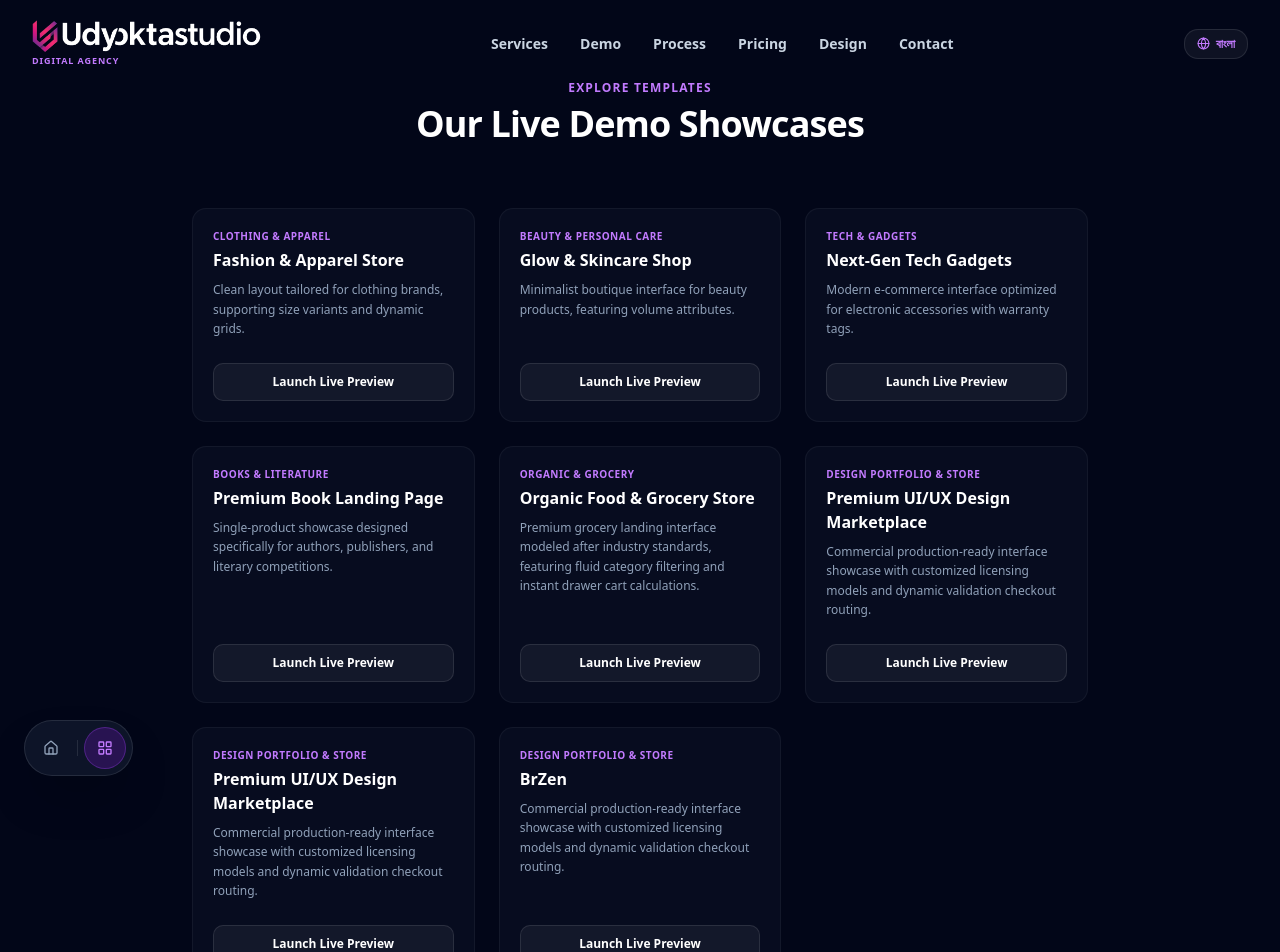
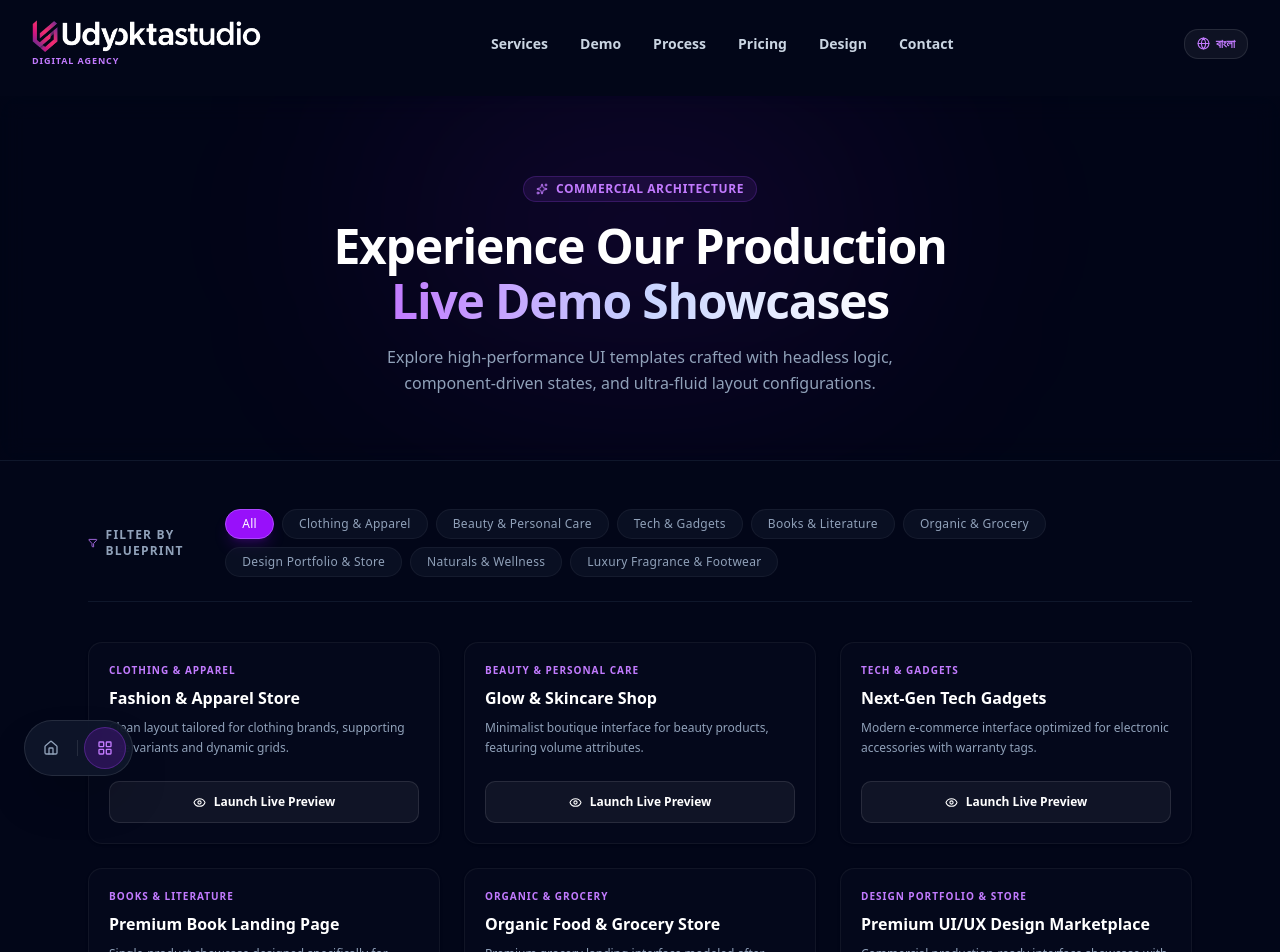
Before and after one commit to devvsakib/UdyoktaStudio, a React (Vite) app: page /demo in a window 1280 px wide. Shown: the top 952 px of the page. Built offline with nearby package versions, Linux system fonts and the light colour scheme.

Commit message:
refactor: demo page

```diff
--- a/src/data/demoRegistry.js
+++ b/src/data/demoRegistry.js
@@ -57,16 +57,16 @@ export const allDemos = [
     },
     {
         slug: "nature",
-        name: "Premium UI/UX Design Marketplace",
-        desc: "Commercial production-ready interface showcase with customized licensing models and dynamic validation checkout routing.",
-        category: "Design Portfolio & Store",
+        name: "Pure & Organic Naturals",
+        desc: "An eco-friendly storefront highlighting herbal remedies, essential oils, and botanical skincare with fluid organic layouts.",
+        category: "Naturals & Wellness",
         type: "custom"
     },
     {
         slug: "brzen",
-        name: "BrZen",
-        desc: "Commercial production-ready interface showcase with customized licensing models and dynamic validation checkout routing.",
-        category: "Design Portfolio & Store",
+        name: "BrZen Luxury Concept Store",
+        desc: "High-end minimalist e-commerce interface featuring multi-variant selectors, fluid editorial grids, and an optimized single-session checkout flow.",
+        category: "Luxury Fragrance & Footwear",
         type: "custom"
     },
 ];
--- a/src/pages/DemoPage.jsx
+++ b/src/pages/DemoPage.jsx
@@ -1,9 +1,9 @@
+import { useState, useMemo } from 'react'
 import { Suspense } from 'react'
 import { useParams, Link, Navigate } from 'react-router-dom'
-import { Home as HomeIcon, ArrowLeft, LayoutGrid } from 'lucide-react'
+import { Home as HomeIcon, ArrowLeft, LayoutGrid, Sparkles, Filter, Eye } from 'lucide-react'
 import DemoStoreTemplate from '@/components/DemoStoreTemplate'
 
-// ডাইনামিক রেজিস্ট্রি এবং স্ট্যান্ডার্ড ডেমো ডাটা ইম্পোর্ট করুন
 import { demoComponents, allDemos } from '@/data/demoRegistry'
 import fashionData from '@/data/fashion.json'
 import cosmeticsData from '@/data/cosmetics.json'
@@ -17,6 +17,18 @@ const standardStoreData = {
 
 export default function DemoPage() {
   const { slug } = useParams()
+
+  const [selectedCategory, setSelectedCategory] = useState('All')
+
+  const categories = useMemo(() => {
+    const list = new Set(allDemos.map(demo => demo.category))
+    return ['All', ...Array.from(list)]
+  }, [])
+
+  const filteredDemos = useMemo(() => {
+    if (selectedCategory === 'All') return allDemos
+    return allDemos.filter(demo => demo.category === selectedCategory)
+  }, [selectedCategory])
 
   const FloatingNavigationDock = (
     <div className="fixed bottom-6 left-6 z-50 flex items-center gap-1 p-1.5 bg-slate-900/90 border border-white/10 rounded-full shadow-2xl backdrop-blur-md">
@@ -40,41 +52,96 @@ export default function DemoPage() {
       >
         <LayoutGrid size={16} className="group-hover:scale-105 transition-transform" />
       </Link>
-
     </div>
   )
 
   if (!slug) {
     return (
-      <div className="min-h-screen bg-slate-950 text-slate-100 py-20 px-6">
+      <div className="min-h-screen bg-slate-950 text-slate-100 pb-24 selection:bg-purple-500/30 pt-24">
         {FloatingNavigationDock}
-        <div className="max-w-4xl mx-auto">
-          <div className="text-center mb-16">
-            <span className="text-xs font-bold uppercase tracking-widest text-purple-400 block mb-2">
-              Explore Templates
-            </span>
-            <h1 className="text-3xl sm:text-4xl font-black text-white tracking-tight mb-4">
-              Our Live Demo Showcases
+
+        {/* IMPROVED HERO & HEADER SECTION */}
+        <header className="relative overflow-hidden border-b border-slate-900 bg-slate-950/40 backdrop-blur-md pt-20 pb-16">
+          {/* Background Ambient Glow Effect */}
+          <div className="absolute top-0 left-1/2 -translate-x-1/2 w-[500px] h-[250px] bg-purple-600/10 blur-[120px] rounded-full pointer-events-none" />
+
+          <div className="max-w-6xl mx-auto px-6 text-center relative z-10">
+            <div className="inline-flex items-center gap-2 px-3 py-1 bg-purple-500/10 border border-purple-500/20 rounded-full text-xs font-semibold text-purple-400 tracking-wider uppercase mb-4">
+              <Sparkles size={12} /> Commercial Architecture
+            </div>
+
+            <h1 className="text-4xl sm:text-5xl font-black text-white tracking-tight mb-4 max-w-2xl mx-auto leading-[1.15]">
+              Experience Our Production <br/>
+              <span className="bg-clip-text text-transparent bg-gradient-to-r from-purple-400 via-indigo-200 to-white">Live Demo Showcases</span>
             </h1>
+
+            <p className="text-sm sm:text-base text-slate-400 max-w-xl mx-auto leading-relaxed">
+              Explore high-performance UI templates crafted with headless logic, component-driven states, and ultra-fluid layout configurations.
+            </p>
+          </div>
+        </header>
+
+        {/* CONTROLS & FILTER SECTION */}
+        <section className="max-w-6xl mx-auto px-6 mt-12">
+          <div className="flex flex-col sm:flex-row sm:items-center justify-between gap-4 border-b border-slate-900 pb-6 mb-10">
+            <div className="flex items-center gap-2 text-xs font-bold uppercase tracking-widest text-slate-400">
+              <Filter size={14} className="text-purple-400" /> Filter by Blueprint
+            </div>
+
+            {/* Category Pills Slider */}
+            <div className="flex flex-wrap gap-2">
+              {categories.map((category) => (
+                <button
+                  key={category}
+                  onClick={() => setSelectedCategory(category)}
+                  className={`px-4 py-1.5 rounded-full text-xs font-medium tracking-wide border transition-all duration-200 ${
+                    selectedCategory === category
+                      ? "bg-purple-600 text-white border-purple-500 shadow-lg shadow-purple-600/20"
+                      : "bg-slate-900/60 text-slate-400 border-white/5 hover:border-white/10 hover:text-white"
+                  }`}
+                >
+                  {category}
+                </button>
+              ))}
+            </div>
           </div>
 
-          <div className="grid sm:grid-cols-2 md:grid-cols-3 gap-6">
-            {allDemos.map((demo) => (
-              <div key={demo.slug} className="flex flex-col bg-slate-900/40 border border-white/5 rounded-xl p-5">
+          {/* DYNAMIC SKELETON GRIDS */}
+          <div className="grid sm:grid-cols-2 lg:grid-cols-3 gap-6">
+            {filteredDemos.map((demo) => (
+              <div
+                key={demo.slug}
+                className="group flex flex-col bg-slate-900/20 hover:bg-slate-900/40 border border-white/5 hover:border-purple-500/20 rounded-xl p-5 transition-all duration-300 shadow-sm hover:shadow-xl hover:-translate-y-0.5"
+              >
                 <div className="grow">
-                  <span className="text-[10px] font-bold text-purple-400 uppercase tracking-wider block mb-1">
+                  <span className="text-[10px] font-bold text-purple-400 uppercase tracking-widest block mb-2">
                     {demo.category}
                   </span>
-                  <h3 className="text-base font-bold text-white mb-2">{demo.name}</h3>
-                  <p className="text-xs text-slate-400 leading-relaxed mb-6">{demo.desc}</p>
+                  <h3 className="text-base font-bold text-white mb-2 group-hover:text-purple-300 transition-colors">
+                    {demo.name}
+                  </h3>
+                  <p className="text-xs text-slate-400 leading-relaxed mb-6">
+                    {demo.desc}
+                  </p>
                 </div>
-                <Link to={`/demo/${demo.slug}`} className="w-full text-center px-4 py-2.5 bg-white/5 border border-white/10 text-white font-semibold text-xs rounded-lg block">
-                  Launch Live Preview
+
+                <Link
+                  to={`/demo/${demo.slug}`}
+                  className="w-full text-center px-4 py-3 bg-white/5 group-hover:bg-purple-600 border border-white/10 group-hover:border-purple-500 text-white font-semibold text-xs rounded-lg flex items-center justify-center gap-2 transition-all duration-200"
+                >
+                  <Eye size={13} /> Launch Live Preview
                 </Link>
               </div>
             ))}
           </div>
-        </div>
+
+          {/* EMPTY FILTER STATE */}
+          {filteredDemos.length === 0 && (
+            <div className="text-center py-16 bg-slate-900/10 border border-dashed border-white/5 rounded-xl">
+              <p className="text-sm text-slate-500">No active demos available inside this specification.</p>
+            </div>
+          )}
+        </section>
       </div>
     )
   }
@@ -84,15 +151,13 @@ export default function DemoPage() {
     return (
       <div className="relative">
         {FloatingNavigationDock}
-        {/* lazy loading এর কারণে ফাইল ডাউনলোড হওয়ার সময় Loading... টেক্সটটি দেখাবে */}
-        <Suspense fallback={<div className="min-h-screen flex items-center justify-center bg-slate-950 text-white text-xs">Loading Live Preview...</div>}>
+        <Suspense fallback={<div className="min-h-screen flex items-center justify-center bg-slate-950 text-white text-xs tracking-widest uppercase">Loading Live Preview...</div>}>
           <CustomComponent />
         </Suspense>
       </div>
     )
   }
 
-  // ৩. স্ট্যান্ডার্ড ই-কমার্স টেমপ্লেট ফলব্যাক (যেমন: fashion, cosmetics, gadgets)
   const currentStoreData = standardStoreData[slug]
   if (currentStoreData) {
     return (
@@ -103,6 +168,5 @@ export default function DemoPage() {
     )
   }
 
-  // ৪. যদি কোনো কিছুর সাথেই ম্যাচ না করে
   return <Navigate to="/demo" replace />
 }
```
